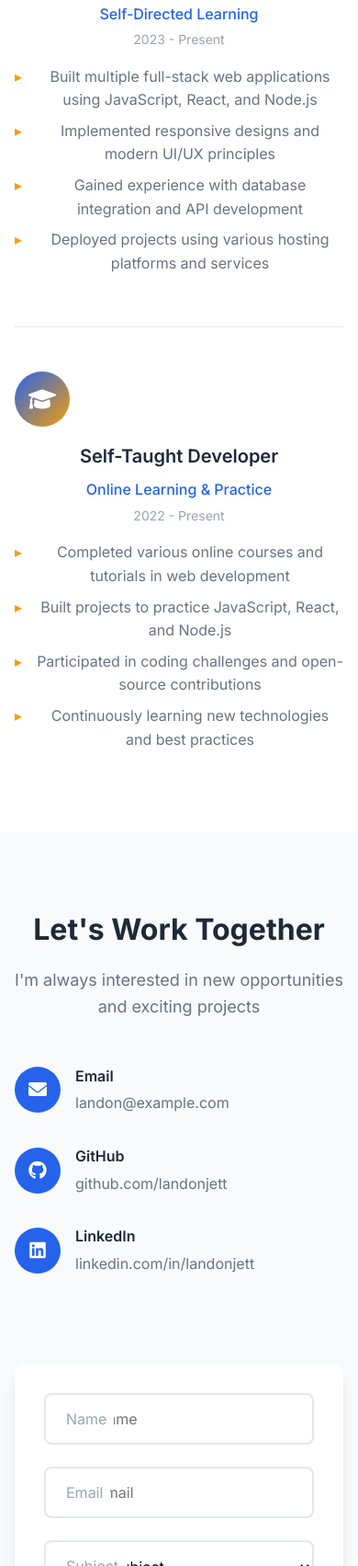
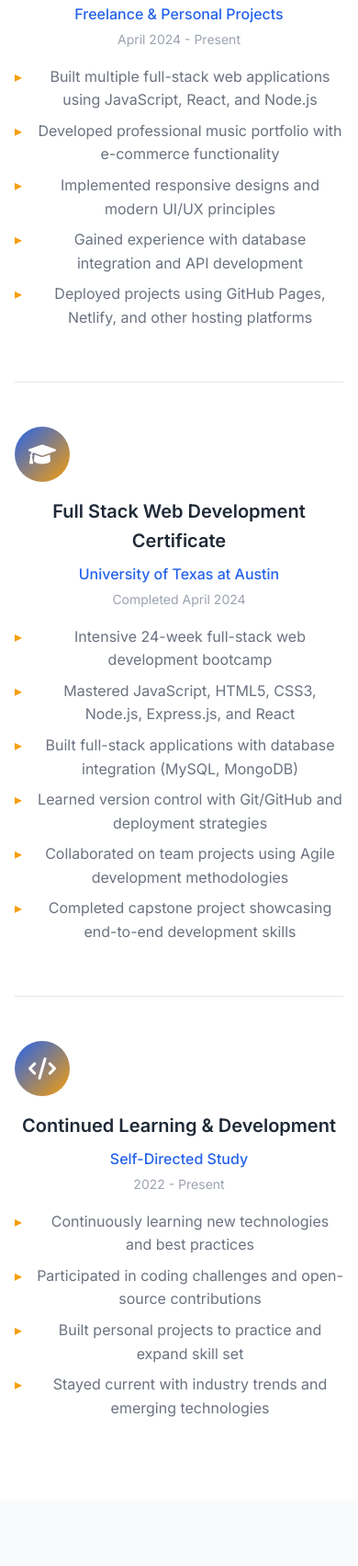
Before and after one commit to landonjett/dev-portfolio, a plain HTML site: page index.html in a window 390 px wide. Shown: the part 6513-8216 px from the top of the page at 92% size. Drawn offline with Linux system fonts and the light colour scheme.

Commit message:
Update portfolio with UT Austin bootcamp and real contact information
- Added Full Stack Web Development Certificate from UT Austin (completed April 2024)
- Updated experience timeline and project details
- Added real contact information:
  * Email: landonjett@gmail.com
  * Phone: (903) 574-2303
- Enhanced experience section with bootcamp details and achievements
- Updated all contact forms and links with correct information

```diff
--- a/index.html
+++ b/index.html
@@ -266,13 +266,14 @@
                         </div>
                         <div class="experience-details">
                             <h3>Software Development Projects</h3>
-                            <p class="experience-company">Self-Directed Learning</p>
-                            <p class="experience-date">2023 - Present</p>
+                            <p class="experience-company">Freelance & Personal Projects</p>
+                            <p class="experience-date">April 2024 - Present</p>
                             <ul class="experience-description">
                                 <li>Built multiple full-stack web applications using JavaScript, React, and Node.js</li>
+                                <li>Developed professional music portfolio with e-commerce functionality</li>
                                 <li>Implemented responsive designs and modern UI/UX principles</li>
                                 <li>Gained experience with database integration and API development</li>
-                                <li>Deployed projects using various hosting platforms and services</li>
+                                <li>Deployed projects using GitHub Pages, Netlify, and other hosting platforms</li>
                             </ul>
                         </div>
                     </div>
@@ -282,14 +283,33 @@
                             <i class="fas fa-graduation-cap"></i>
                         </div>
                         <div class="experience-details">
-                            <h3>Self-Taught Developer</h3>
-                            <p class="experience-company">Online Learning & Practice</p>
+                            <h3>Full Stack Web Development Certificate</h3>
+                            <p class="experience-company">University of Texas at Austin</p>
+                            <p class="experience-date">Completed April 2024</p>
+                            <ul class="experience-description">
+                                <li>Intensive 24-week full-stack web development bootcamp</li>
+                                <li>Mastered JavaScript, HTML5, CSS3, Node.js, Express.js, and React</li>
+                                <li>Built full-stack applications with database integration (MySQL, MongoDB)</li>
+                                <li>Learned version control with Git/GitHub and deployment strategies</li>
+                                <li>Collaborated on team projects using Agile development methodologies</li>
+                                <li>Completed capstone project showcasing end-to-end development skills</li>
+                            </ul>
+                        </div>
+                    </div>
+
+                    <div class="experience-item">
+                        <div class="experience-icon">
+                            <i class="fas fa-code"></i>
+                        </div>
+                        <div class="experience-details">
+                            <h3>Continued Learning & Development</h3>
+                            <p class="experience-company">Self-Directed Study</p>
                             <p class="experience-date">2022 - Present</p>
                             <ul class="experience-description">
-                                <li>Completed various online courses and tutorials in web development</li>
-                                <li>Built projects to practice JavaScript, React, and Node.js</li>
+                                <li>Continuously learning new technologies and best practices</li>
                                 <li>Participated in coding challenges and open-source contributions</li>
-                                <li>Continuously learning new technologies and best practices</li>
+                                <li>Built personal projects to practice and expand skill set</li>
+                                <li>Stayed current with industry trends and emerging technologies</li>
                             </ul>
                         </div>
                     </div>
@@ -310,7 +330,16 @@
                             </div>
                             <div class="contact-details">
                                 <h3>Email</h3>
-                                <p>landon@example.com</p>
+                                <p>landonjett@gmail.com</p>
+                            </div>
+                        </div>
+                        <div class="contact-item">
+                            <div class="contact-icon">
+                                <i class="fas fa-phone"></i>
+                            </div>
+                            <div class="contact-details">
+                                <h3>Phone</h3>
+                                <p>(903) 574-2303</p>
                             </div>
                         </div>
                         <div class="contact-item">
@@ -320,15 +349,6 @@
                             <div class="contact-details">
                                 <h3>GitHub</h3>
                                 <p>github.com/landonjett</p>
-                            </div>
-                        </div>
-                        <div class="contact-item">
-                            <div class="contact-icon">
-                                <i class="fab fa-linkedin"></i>
-                            </div>
-                            <div class="contact-details">
-                                <h3>LinkedIn</h3>
-                                <p>linkedin.com/in/landonjett</p>
                             </div>
                         </div>
                     </div>
@@ -375,7 +395,7 @@
                     <a href="#" target="_blank">
                         <i class="fab fa-linkedin"></i>
                     </a>
-                    <a href="mailto:landon@example.com">
+                    <a href="mailto:landonjett@gmail.com">
                         <i class="fas fa-envelope"></i>
                     </a>
                 </div>
```
